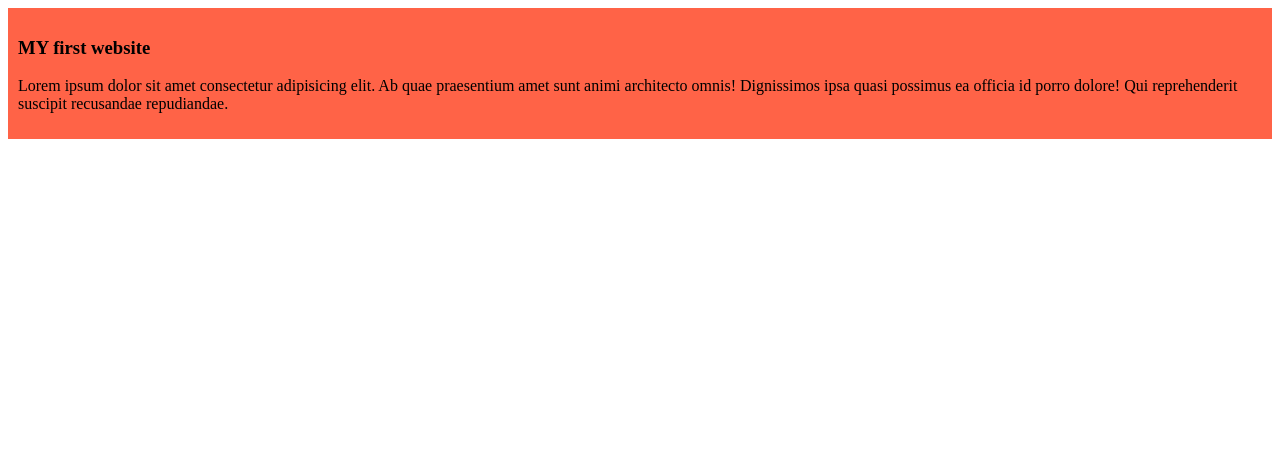
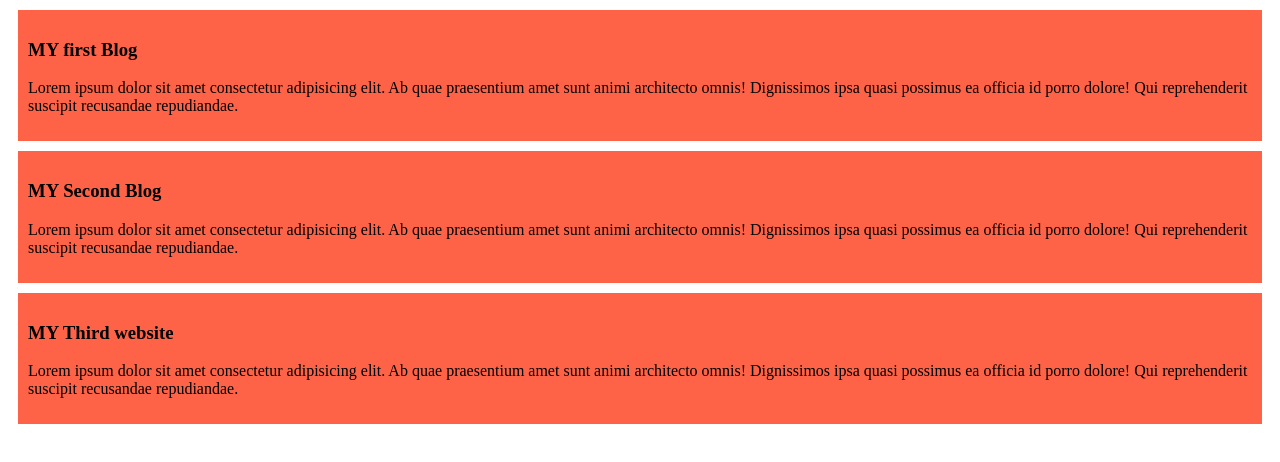
Before and after one commit to masuddeploment/module-3, a plain HTML site: page index.html in a window 1280 px wide. Drawn offline with Linux system fonts and the light colour scheme.

Commit message:
added the Second and the third blog

```diff
--- a/index.html
+++ b/index.html
@@ -8,7 +8,15 @@
 </head>
 <body>
     <div>
-        <h3>MY first website</h3>
+        <h3>MY first Blog</h3>
+        <p>Lorem ipsum dolor sit amet consectetur adipisicing elit. Ab quae praesentium amet sunt animi architecto omnis! Dignissimos ipsa quasi possimus ea officia id porro dolore! Qui reprehenderit suscipit recusandae repudiandae.</p>
+    </div>
+    <div>
+        <h3>MY Second Blog</h3>
+        <p>Lorem ipsum dolor sit amet consectetur adipisicing elit. Ab quae praesentium amet sunt animi architecto omnis! Dignissimos ipsa quasi possimus ea officia id porro dolore! Qui reprehenderit suscipit recusandae repudiandae.</p>
+    </div>
+    <div>
+        <h3>MY Third website</h3>
         <p>Lorem ipsum dolor sit amet consectetur adipisicing elit. Ab quae praesentium amet sunt animi architecto omnis! Dignissimos ipsa quasi possimus ea officia id porro dolore! Qui reprehenderit suscipit recusandae repudiandae.</p>
     </div>
 </body>
--- a/styles/blog.css
+++ b/styles/blog.css
@@ -1,4 +1,5 @@
 div{
     background-color: tomato;
     padding: 10px;
+    margin: 10px;
 }
```
